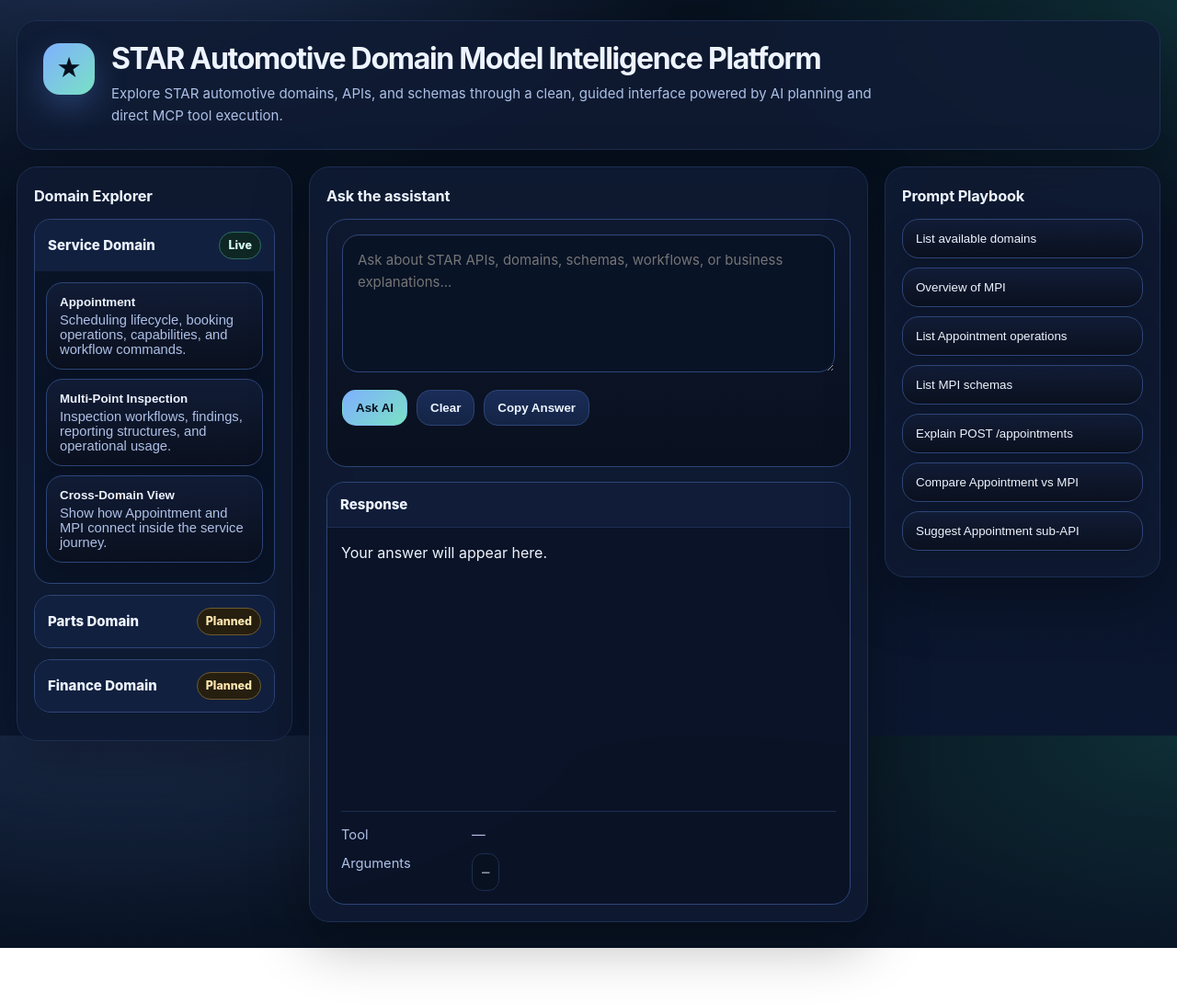
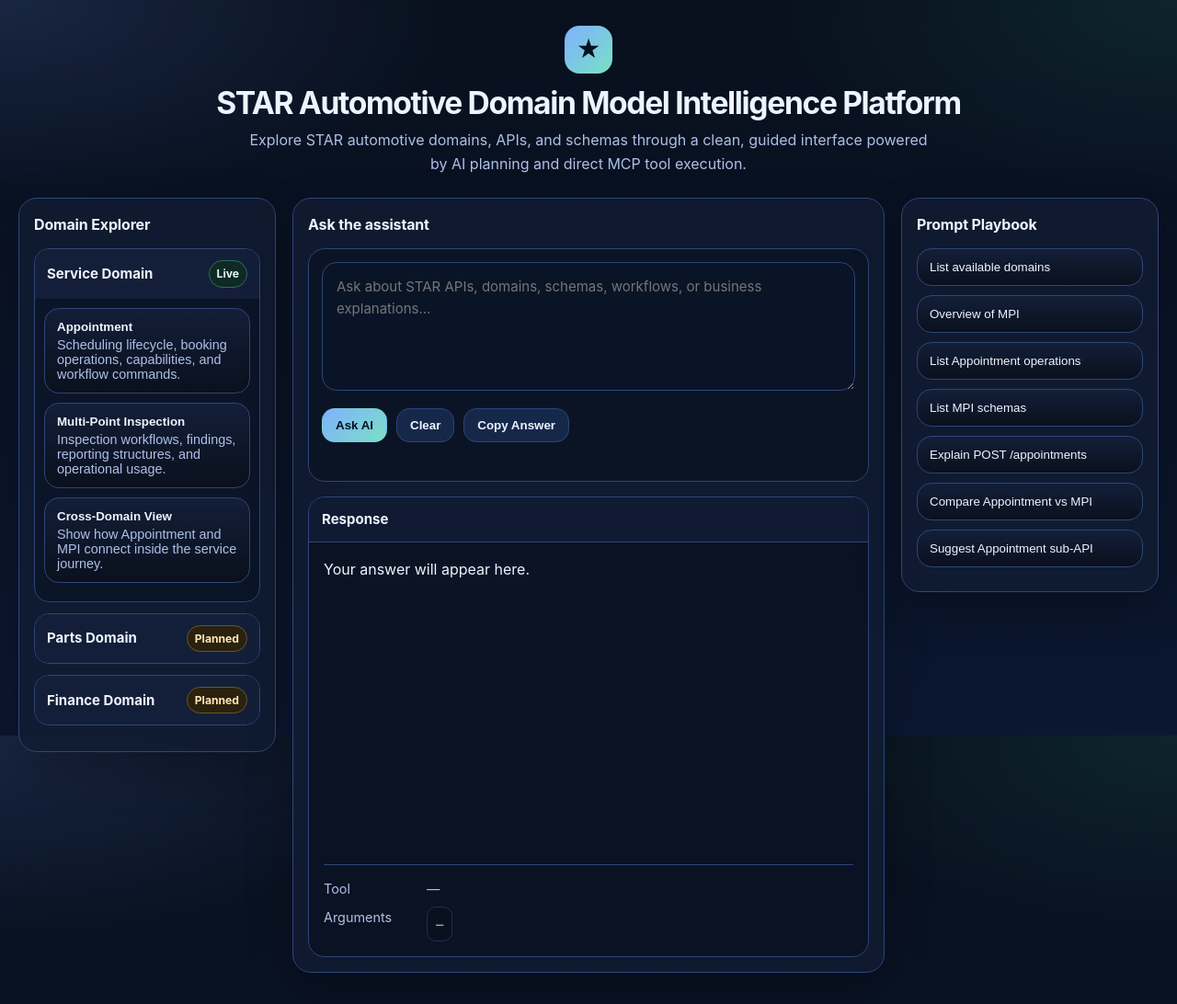
Before and after one commit to starstandard/star-api-intellegence-portal, a website: page public/index.html in a window 1280 px wide. Shown: the whole page at 92% size. Before the commit the page ends 1031 px from the top, so only its background shows below. Drawn offline with Linux system fonts and the light colour scheme.

Commit message:
updated index.html and server.js

```diff
--- a/public/index.html
+++ b/public/index.html
@@ -18,10 +18,8 @@
       --ok:#79e1c4;
       --danger:#ff9c9c;
       --chip:#16264a;
-      --shadow:0 22px 64px rgba(0,0,0,.30);
-      --radius:22px;
+      --radius:20px;
     }
-
     *{box-sizing:border-box}
     html,body{height:100%}
     body{
@@ -29,262 +27,174 @@
       color:var(--text);
       font:15px/1.6 Inter, ui-sans-serif, system-ui, -apple-system, BlinkMacSystemFont, "Segoe UI", sans-serif;
       background:
-        radial-gradient(1100px 520px at 10% -10%, rgba(110,151,255,.24), transparent 58%),
-        radial-gradient(900px 460px at 100% 0%, rgba(62,220,186,.14), transparent 56%),
-        linear-gradient(180deg, var(--bg), var(--bg2));
+        radial-gradient(900px 400px at 0% 0%, rgba(110,151,255,.16), transparent 55%),
+        radial-gradient(800px 380px at 100% 0%, rgba(62,220,186,.10), transparent 55%),
+        linear-gradient(180deg, #08101d, #0b1730);
     }
-
-    .shell{max-width:1380px;margin:0 auto;padding:22px 18px 28px}
-    .glass{
-      background:var(--panel);
-      border:1px solid var(--line-soft);
+    .shell{max-width:1280px;margin:0 auto;padding:28px 20px 34px}
+    .hero{text-align:center;margin-bottom:24px}
+    .mark{
+      width:52px;height:52px;margin:0 auto 14px;border-radius:16px;
+      display:grid;place-items:center;font-weight:900;font-size:26px;
+      color:#07111f;background:linear-gradient(135deg,var(--accent),var(--accent2));
+    }
+    h1{margin:0;font-size:2.1rem;line-height:1.08;letter-spacing:-.04em}
+    .subtitle{margin:10px auto 0;max-width:760px;color:var(--muted);font-size:1rem}
+    .layout{display:grid;grid-template-columns:280px 1fr 280px;gap:18px;align-items:start}
+    .panel{
+      background:rgba(17,28,51,.86);
+      border:1px solid var(--line);
       border-radius:var(--radius);
-      box-shadow:var(--shadow);
-      backdrop-filter:blur(12px);
+      padding:16px;
+      box-shadow:0 20px 52px rgba(0,0,0,.24);
+      backdrop-filter:blur(10px);
     }
-
-    .hero{
-      display:flex;
-      gap:18px;
-      align-items:flex-start;
-      padding:24px 28px;
-      margin-bottom:18px;
-    }
-
-    .logo{
-      width:56px;height:56px;border-radius:18px;
-      display:grid;place-items:center;
-      font-weight:900;font-size:27px;
-      color:#04101e;
-      background:linear-gradient(135deg,var(--accent),var(--accent2));
-      box-shadow:0 14px 34px rgba(92,153,255,.28);
-      flex:0 0 auto;
-    }
-
-    h1{
-      margin:0 0 8px;
-      font-size:2rem;
-      line-height:1.08;
-      letter-spacing:-.04em;
-    }
-
-    .lede{color:var(--muted);max-width:840px}
-
-    .layout{
-      display:grid;
-      grid-template-columns:300px 1fr 300px;
-      gap:18px;
-      align-items:start;
-    }
-
-    .panel{padding:18px}
-    h2{margin:0 0 12px;font-size:1.02rem;letter-spacing:-.01em}
-
+    h2{margin:0 0 12px;font-size:1rem;letter-spacing:-.01em}
     details{
       border:1px solid var(--line);
-      border-radius:18px;
+      border-radius:16px;
       overflow:hidden;
-      background:rgba(9,16,31,.5);
+      background:rgba(10,18,34,.55);
       margin-bottom:12px;
     }
-
     summary{
-      list-style:none;
-      cursor:pointer;
-      padding:13px 14px;
-      background:rgba(21,36,71,.8);
-      display:flex;
-      align-items:center;
-      justify-content:space-between;
-      gap:12px;
-      font-weight:800;
+      cursor:pointer;list-style:none;padding:12px 13px;
+      background:rgba(20,33,60,.86);
+      display:flex;justify-content:space-between;align-items:center;
+      font-weight:700;
     }
     summary::-webkit-details-marker{display:none}
-
-    .group-body{padding:12px}
-    .badge{
-      display:inline-flex;align-items:center;border-radius:999px;padding:4px 9px;
-      font-size:.78rem;font-weight:800;border:1px solid var(--line);background:var(--chip);color:var(--muted)
+    .group-body{padding:10px}
+    .chip{
+      padding:4px 8px;border-radius:999px;
+      font-size:.76rem;font-weight:700;
+      border:1px solid var(--line);color:var(--muted);background:#16274a;
     }
-    .badge.live{border-color:#2d6d63;background:#0f2724;color:#d8fff5}
-    .badge.plan{border-color:#6f5b2e;background:#261f10;color:#ffe7af}
-
-    .domain-card,.prompt-card{
-      width:100%;
+    .live{color:#dffcf4;background:#102924;border-color:#2e6c61}
+    .planned{color:#ffe6b4;background:#2a220f;border-color:#6a5726}
+    .navbtn,.playbtn{
+      width:100%;text-align:left;padding:12px 13px;margin-bottom:10px;
+      border-radius:16px;border:1px solid var(--line);
+      background:linear-gradient(180deg, rgba(19,31,57,.96), rgba(10,16,29,.98));
+      color:var(--text);cursor:pointer;transition:border-color .15s ease, transform .15s ease;
+    }
+    .navbtn:hover,.playbtn:hover,.btn:hover{border-color:#557ac2;transform:translateY(-1px)}
+    .nav-title{font-weight:700;margin-bottom:4px}
+    .nav-meta{font-size:.9rem;color:var(--muted)}
+    .composer{
+      background:rgba(11,19,35,.76);
       border:1px solid var(--line);
       border-radius:18px;
-      background:linear-gradient(180deg, rgba(17,28,54,.96), rgba(10,16,30,.98));
-      color:var(--text);
-      text-align:left;
-      cursor:pointer;
-      padding:13px 14px;
-      margin:0 0 10px;
-      transition:transform .16s ease,border-color .16s ease;
-      box-shadow:0 10px 24px rgba(0,0,0,.14);
+      padding:14px;
     }
-
-    .domain-card:hover,.prompt-card:hover,.btn:hover{
-      transform:translateY(-1px);
-      border-color:#5074ba;
+    textarea{
+      width:100%;min-height:140px;resize:vertical;border-radius:16px;border:1px solid var(--line);
+      background:#0a1427;color:var(--text);padding:14px 15px;font:inherit;outline:none;
     }
-
-    .domain-title{font-weight:800;margin-bottom:4px}
-    .domain-meta,.tiny,.footer-note{color:var(--muted);font-size:.92rem}
-
-    .composer{
-      border:1px solid var(--line);
-      border-radius:22px;
-      padding:16px;
-      background:linear-gradient(180deg, rgba(14,24,47,.96), rgba(9,16,31,.98));
-    }
-
-    textarea{
-      width:100%;
-      min-height:150px;
-      resize:vertical;
-      border-radius:18px;
-      border:1px solid var(--line);
-      background:#091326;
-      color:var(--text);
-      padding:15px 16px;
-      font:inherit;
-      outline:none;
-      box-shadow: inset 0 1px 0 rgba(255,255,255,.03);
-    }
-
-    textarea:focus{
-      border-color:#5e86d8;
-      box-shadow:0 0 0 3px rgba(93,133,214,.16);
-    }
-
+    textarea:focus{border-color:#5e86d8;box-shadow:0 0 0 3px rgba(93,133,214,.15)}
     .toolbar{display:flex;gap:10px;flex-wrap:wrap;margin-top:12px}
     .btn{
-      border:1px solid var(--line);
-      border-radius:15px;
-      padding:11px 14px;
-      color:var(--text);
-      background:linear-gradient(180deg,#1a2d58,#142445);
-      font-weight:800;
-      cursor:pointer;
+      padding:10px 14px;border-radius:14px;border:1px solid var(--line);
+      background:#16284a;color:var(--text);font-weight:700;cursor:pointer;
     }
     .btn.primary{
       background:linear-gradient(135deg,var(--accent),var(--accent2));
-      color:#06111f;
-      border-color:transparent;
+      border-color:transparent;color:#06111f;
     }
-
+    .btn.loading{opacity:.75;pointer-events:none}
     .status{min-height:1.2em;margin-top:10px;color:var(--ok);font-weight:700}
     .status.error{color:var(--danger)}
-
-    .results{display:grid;gap:14px;margin-top:16px}
-    .card{
-      background:rgba(9,17,34,.68);
-      border:1px solid var(--line);
-      border-radius:20px;
-      overflow:hidden;
+    .thinking{
+      display:none;
+      align-items:center;
+      gap:10px;
+      margin-top:14px;
+      color:var(--muted);
+      font-weight:600;
     }
-
-    .card-hd{
-      display:flex;
-      justify-content:space-between;
-      align-items:center;
-      gap:12px;
-      padding:12px 14px;
-      border-bottom:1px solid var(--line-soft);
-      background:rgba(18,32,62,.74);
+    .thinking.active{display:flex}
+    .dots{display:inline-flex;gap:6px}
+    .dots span{
+      width:8px;height:8px;border-radius:50%;
+      background:linear-gradient(135deg,var(--accent),var(--accent2));
+      animation:bounce 1.2s infinite ease-in-out;
+      opacity:.9;
     }
-
-    .card-title{font-weight:800}
-    .card-bd{padding:14px 15px}
-    .answer{
-      min-height:280px;
-      white-space:pre-wrap;
-      line-height:1.72;
-      font-size:1rem;
+    .dots span:nth-child(2){animation-delay:.15s}
+    .dots span:nth-child(3){animation-delay:.3s}
+    @keyframes bounce{
+      0%,80%,100%{transform:translateY(0);opacity:.45}
+      40%{transform:translateY(-5px);opacity:1}
     }
-
+    .response{
+      margin-top:16px;background:rgba(10,17,31,.7);
+      border:1px solid var(--line);border-radius:18px;overflow:hidden;
+    }
+    .response-hd{
+      padding:12px 14px;border-bottom:1px solid var(--line);
+      background:rgba(18,31,57,.76);font-weight:700;
+    }
+    .response-bd{padding:16px}
+    .answer{min-height:320px;white-space:pre-wrap;line-height:1.72;font-size:1rem}
     .meta{
-      margin-top:14px;
-      padding-top:14px;
-      border-top:1px solid var(--line-soft);
-      display:grid;
-      grid-template-columns:130px 1fr;
-      gap:8px 12px;
-      font-size:.92rem;
-      color:var(--muted);
+      margin-top:14px;padding-top:14px;border-top:1px solid var(--line);
+      display:grid;grid-template-columns:100px 1fr;gap:8px 12px;font-size:.9rem;color:var(--muted);
     }
-
-    .code-pill{
-      display:inline-block;
-      max-width:100%;
-      overflow-wrap:anywhere;
-      border:1px solid var(--line-soft);
-      background:#081120;
-      color:#dfe9ff;
-      border-radius:12px;
-      padding:8px 10px;
-      font-family:ui-monospace,SFMono-Regular,Menlo,Consolas,monospace;
-      font-size:.88rem;
+    .code{
+      display:inline-block;max-width:100%;overflow-wrap:anywhere;
+      padding:7px 9px;border-radius:10px;background:#09111f;border:1px solid #1e3050;color:#deebff;
+      font-family:ui-monospace,SFMono-Regular,Menlo,Consolas,monospace;font-size:.86rem;
     }
-
-    .footer-note{margin-top:12px}
-
-    @media (max-width:1180px){
+    @media (max-width:1100px){
       .layout{grid-template-columns:1fr}
-      .hero{padding:22px}
     }
   </style>
 </head>
 <body>
   <div class="shell">
-    <section class="glass hero">
-      <div class="logo">★</div>
-      <div>
+    <section class="hero">
+      <div class="mark">★</div>
       <h1>STAR Automotive Domain Model Intelligence Platform</h1>
-        <div class="lede">
+      <div class="subtitle">
         Explore STAR automotive domains, APIs, and schemas through a clean, guided interface powered by AI planning and direct MCP tool execution.
-        </div>
       </div>
     </section>
 
     <section class="layout">
-      <aside class="glass panel">
+      <aside class="panel">
         <h2>Domain Explorer</h2>
 
         <details open>
-          <summary><span>Service Domain</span><span class="badge live">Live</span></summary>
+          <summary><span>Service Domain</span><span class="chip live">Live</span></summary>
           <div class="group-body">
-            <button class="domain-card" data-prompt="Give me an overview of the appointment domain.">
-              <div class="domain-title">Appointment</div>
-              <div class="domain-meta">Scheduling lifecycle, booking operations, capabilities, and workflow commands.</div>
+            <button class="navbtn" data-prompt="Give me an overview of the appointment domain.">
+              <div class="nav-title">Appointment</div>
+              <div class="nav-meta">Scheduling lifecycle, booking operations, capabilities, and workflow commands.</div>
             </button>
-
-            <button class="domain-card" data-prompt="Give me an overview of the multi-point-inspection domain.">
-              <div class="domain-title">Multi-Point Inspection</div>
-              <div class="domain-meta">Inspection workflows, findings, reporting structures, and operational usage.</div>
+            <button class="navbtn" data-prompt="Give me an overview of the multi-point-inspection domain.">
+              <div class="nav-title">Multi-Point Inspection</div>
+              <div class="nav-meta">Inspection workflows, findings, reporting structures, and operational usage.</div>
             </button>
-
-            <button class="domain-card" data-prompt="Compare the appointment and multi-point-inspection domains at a high level.">
-              <div class="domain-title">Cross-Domain View</div>
-              <div class="domain-meta">Show how Appointment and MPI connect inside the service journey.</div>
+            <button class="navbtn" data-prompt="Compare the appointment and multi-point-inspection domains at a high level.">
+              <div class="nav-title">Cross-Domain View</div>
+              <div class="nav-meta">Show how Appointment and MPI connect inside the service journey.</div>
             </button>
           </div>
         </details>
 
         <details>
-          <summary><span>Parts Domain</span><span class="badge plan">Planned</span></summary>
-          <div class="group-body"><div class="tiny">Prepare for Part Master, Inventory, Pricing, and Parts Order APIs.</div></div>
+          <summary><span>Parts Domain</span><span class="chip planned">Planned</span></summary>
+          <div class="group-body"><div class="nav-meta">Prepare for Part Master, Inventory, Pricing, and Parts Order APIs.</div></div>
         </details>
 
         <details>
-          <summary><span>Finance Domain</span><span class="badge plan">Planned</span></summary>
-          <div class="group-body"><div class="tiny">Prepare for Invoice, Tax, Payment, and related finance API domains.</div></div>
+          <summary><span>Finance Domain</span><span class="chip planned">Planned</span></summary>
+          <div class="group-body"><div class="nav-meta">Prepare for Invoice, Tax, Payment, and related finance API domains.</div></div>
         </details>
       </aside>
 
-      <main class="glass panel">
+      <main class="panel">
         <h2>Ask the assistant</h2>
-
         <div class="composer">
           <textarea id="message" placeholder="Ask about STAR APIs, domains, schemas, workflows, or business explanations..."></textarea>
           <div class="toolbar">
@@ -293,35 +203,33 @@
             <button class="btn" id="copyAnswer">Copy Answer</button>
           </div>
           <div class="status" id="status"></div>
+          <div class="thinking" id="thinking">
+            <div class="dots"><span></span><span></span><span></span></div>
+            <div>Working through STAR domain intelligence…</div>
+          </div>
         </div>
 
-        <div class="results">
-          <section class="card">
-            <div class="card-hd">
-              <div class="card-title">Response</div>
-            </div>
-            <div class="card-bd">
+        <section class="response">
+          <div class="response-hd">Response</div>
+          <div class="response-bd">
             <div class="answer" id="answer">Your answer will appear here.</div>
-
             <div class="meta">
               <div>Tool</div><div id="toolName">—</div>
-                <div>Arguments</div><div id="toolArgs"><span class="code-pill">—</span></div>
+              <div>Arguments</div><div id="toolArgs"><span class="code">—</span></div>
             </div>
           </div>
         </section>
-        </div>
       </main>
 
-      <aside class="glass panel">
+      <aside class="panel">
         <h2>Prompt Playbook</h2>
-
-        <button class="prompt-card" data-prompt="List available domains.">List available domains</button>
-        <button class="prompt-card" data-prompt="Give me an overview of the multi-point-inspection domain.">Overview of MPI</button>
-        <button class="prompt-card" data-prompt="List operations for the appointment domain.">List Appointment operations</button>
-        <button class="prompt-card" data-prompt="List schemas for the multi-point-inspection domain.">List MPI schemas</button>
-        <button class="prompt-card" data-prompt="Explain POST /appointments for business users.">Explain POST /appointments</button>
-        <button class="prompt-card" data-prompt="Compare the appointment and multi-point-inspection domains at a high level.">Compare Appointment vs MPI</button>
-        <button class="prompt-card" data-prompt="Suggest a customer-facing sub-API for the appointment domain.">Suggest Appointment sub-API</button>
+        <button class="playbtn" data-prompt="List available domains.">List available domains</button>
+        <button class="playbtn" data-prompt="Give me an overview of the multi-point-inspection domain.">Overview of MPI</button>
+        <button class="playbtn" data-prompt="List operations for the appointment domain.">List Appointment operations</button>
+        <button class="playbtn" data-prompt="List schemas for the multi-point-inspection domain.">List MPI schemas</button>
+        <button class="playbtn" data-prompt="Explain POST /appointments for business users.">Explain POST /appointments</button>
+        <button class="playbtn" data-prompt="Compare the appointment and multi-point-inspection domains at a high level.">Compare Appointment vs MPI</button>
+        <button class="playbtn" data-prompt="Suggest a customer-facing sub-API for the appointment domain.">Suggest Appointment sub-API</button>
       </aside>
     </section>
   </div>
@@ -332,6 +240,10 @@
     const answerEl = document.getElementById('answer');
     const toolNameEl = document.getElementById('toolName');
     const toolArgsEl = document.getElementById('toolArgs');
+    const sendBtn = document.getElementById('send');
+    const clearBtn = document.getElementById('clear');
+    const copyBtn = document.getElementById('copyAnswer');
+    const thinkingEl = document.getElementById('thinking');
 
     function setPrompt(text) {
       messageEl.value = text;
@@ -339,7 +251,7 @@
     }
 
     function wrapCode(text) {
-      return '<span class="code-pill">' + text + '</span>';
+      return '<span class="code">' + text + '</span>';
     }
 
     function resetMeta() {
@@ -350,6 +262,14 @@
     function updateMeta(data) {
       toolNameEl.textContent = data.tool_name || '—';
       toolArgsEl.innerHTML = wrapCode(data.tool_arguments ? JSON.stringify(data.tool_arguments) : '—');
+    }
+
+    function setLoading(loading) {
+      sendBtn.disabled = loading;
+      sendBtn.classList.toggle('loading', loading);
+      clearBtn.disabled = loading;
+      copyBtn.disabled = loading;
+      thinkingEl.classList.toggle('active', loading);
     }
 
     async function send() {
@@ -364,6 +284,7 @@
       statusEl.className = 'status';
       answerEl.textContent = '';
       resetMeta();
+      setLoading(true);
 
       try {
         const r = await fetch('/api/chat', {
@@ -389,11 +310,13 @@
         answerEl.textContent = 'Error: ' + (err.message || String(err));
         statusEl.textContent = 'Request failed.';
         statusEl.className = 'status error';
+      } finally {
+        setLoading(false);
       }
     }
 
-    document.getElementById('send').addEventListener('click', send);
-    document.getElementById('clear').addEventListener('click', () => {
+    sendBtn.addEventListener('click', send);
+    clearBtn.addEventListener('click', () => {
       messageEl.value = '';
       answerEl.textContent = 'Your answer will appear here.';
       statusEl.textContent = '';
@@ -401,7 +324,7 @@
       resetMeta();
     });
 
-    document.getElementById('copyAnswer').addEventListener('click', async () => {
+    copyBtn.addEventListener('click', async () => {
       try {
         await navigator.clipboard.writeText(answerEl.textContent);
         statusEl.textContent = 'Answer copied.';
```
Also changed, not shown: server.js (+45 -31 lines). Lines whose indentation alone changed are shown as unchanged.
